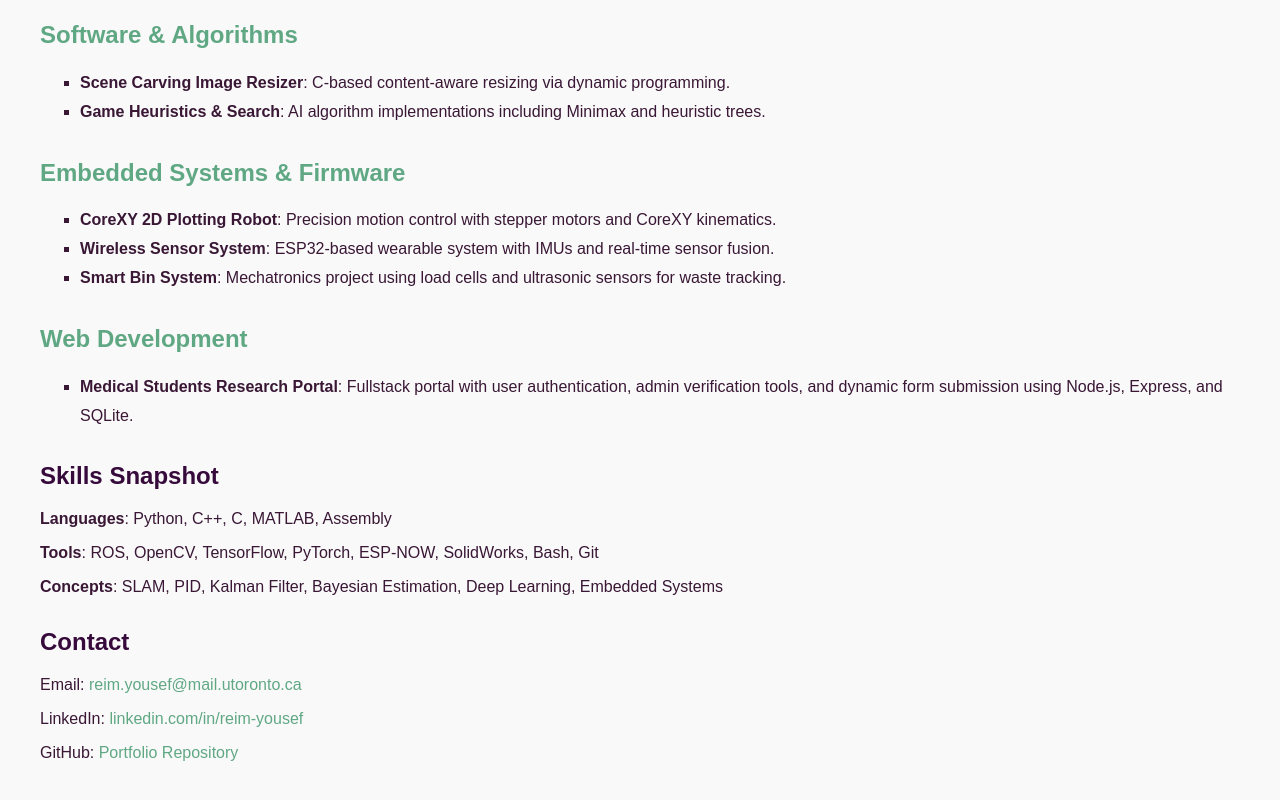
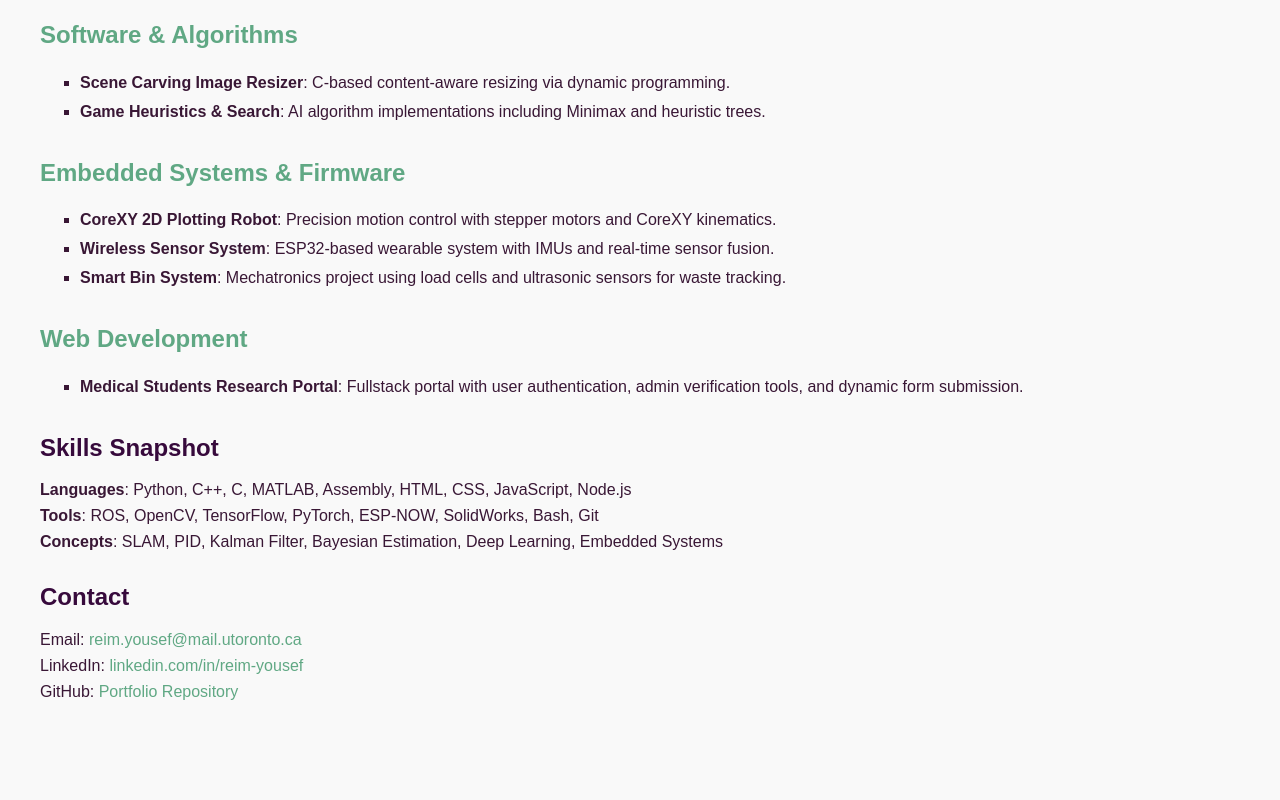
Before and after one commit to reimyousef/reimyousef.github.io, a plain HTML site: page index.html in a window 1280 px wide. Shown: the part 510-1310 px from the top of the page. After the commit the page ends 1283 px from the top, so only its background shows below. Drawn offline with Linux system fonts and the light colour scheme.

```diff
--- a/index.html
+++ b/index.html
@@ -24,6 +24,9 @@
     }
     a:hover {
       text-decoration: underline;
+    }
+    p {
+    margin: 0.5rem 0; /* 👈 this ensures each paragraph has spacing */
     }
     section {
       margin-bottom: 2rem;
@@ -72,13 +75,13 @@
   <section>
     <h2><a href="https://github.com/reimyousef/reimyousef.github.io/tree/main/Web_Development" target="_blank">Web Development</a></h2>
     <ul>
-      <li><strong>Medical Students Research Portal</strong>: Fullstack portal with user authentication, admin verification tools, and dynamic form submission using Node.js, Express, and SQLite. </li>
+      <li><strong>Medical Students Research Portal</strong>: Fullstack portal with user authentication, admin verification tools, and dynamic form submission. </li>
     </ul>
   </section>
 
   <section>
     <h2>Skills Snapshot</h2>
-    <p><strong>Languages</strong>: Python, C++, C, MATLAB, Assembly</p>
+    <p><strong>Languages</strong>: Python, C++, C, MATLAB, Assembly, HTML, CSS, JavaScript, Node.js</p>
     <p><strong>Tools</strong>: ROS, OpenCV, TensorFlow, PyTorch, ESP-NOW, SolidWorks, Bash, Git</p>
     <p><strong>Concepts</strong>: SLAM, PID, Kalman Filter, Bayesian Estimation, Deep Learning, Embedded Systems</p>
   </section>
```
